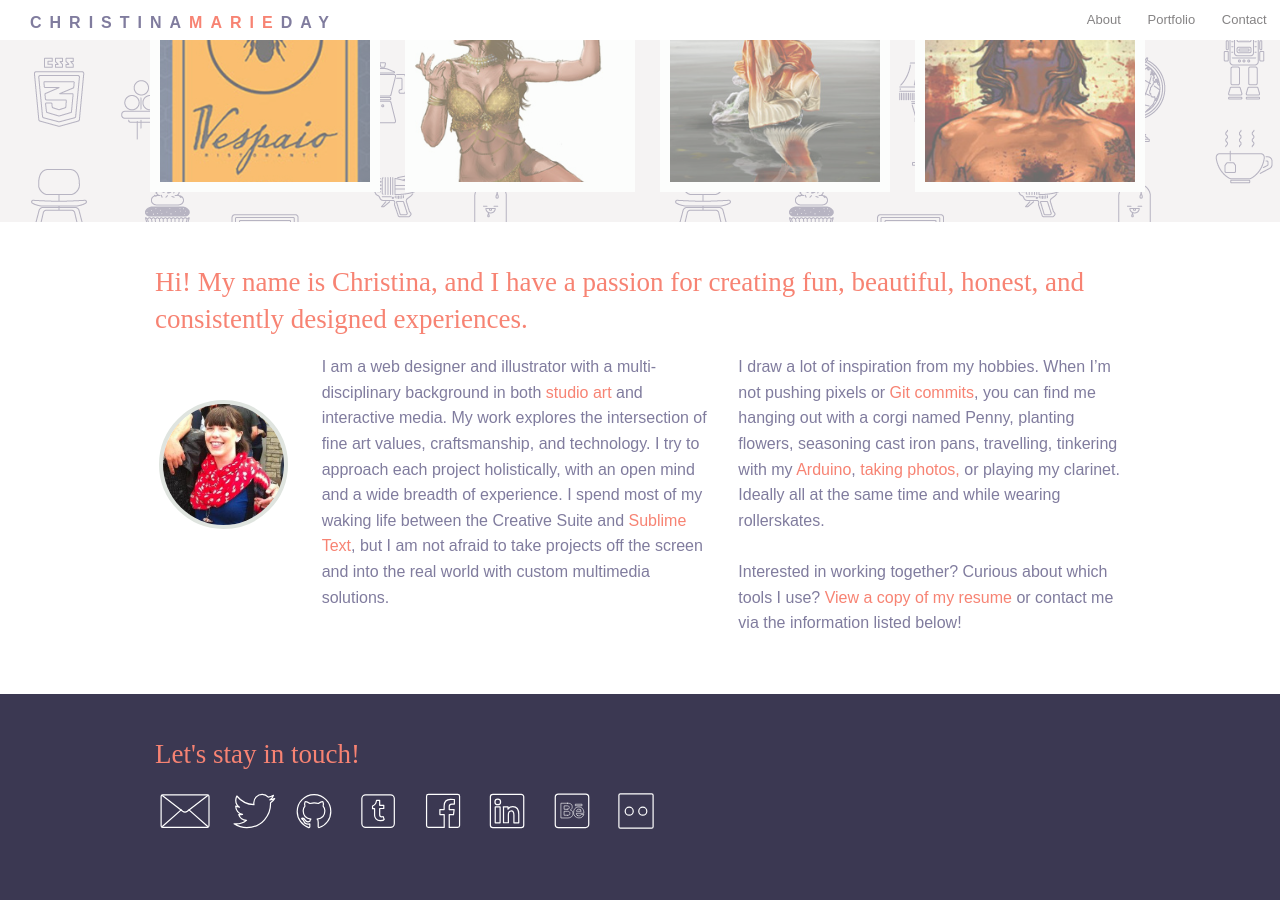
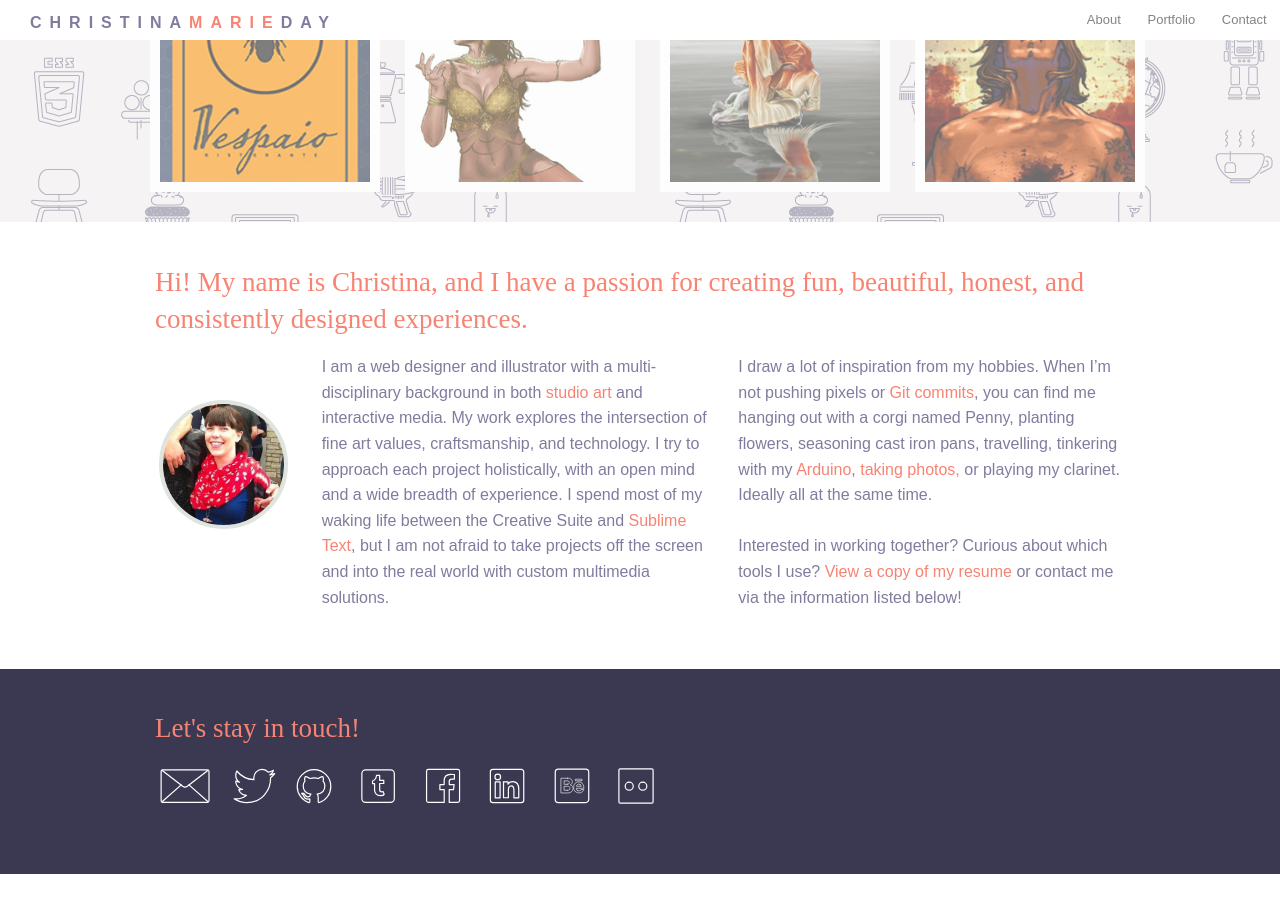
Before and after one commit to ChristinaDay/old-portfolio, a Jekyll site: the page built from index.html, in a window 1280 px wide and 900 px high, scrolled down 1168 px. Built offline with Jekyll 4.4.1, drawn with Linux system fonts in a browser that asks for light colours; Markdown is read by kramdown in place of the engine named in the settings; a script that is not in the unit is left out; after the commit the page ends 2042 px from its top, so only the background shows below that.

Commit message:
more wording tweaks in about statment

```diff
--- a/_layouts/portfolio.html
+++ b/_layouts/portfolio.html
@@ -229,7 +229,7 @@
 
 
                         <p class="large-5 columns">
-                          I draw a lot of inspiration from my hobbies. When I’m not pushing pixels or <a href="https://github.com/ChristinaDay">Git commits</a>, you can find me hanging out with a corgi named Penny, planting flowers, seasoning cast iron pans, travelling, tinkering with my <a href="http://www.arduino.cc/">Arduino</a>, <a href="http://www.flickr.com/photos/christinaday/sets">taking photos,</a> or playing my clarinet. Ideally all at the same time and while wearing rollerskates. <br /><br />
+                          I draw a lot of inspiration from my hobbies. When I’m not pushing pixels or <a href="https://github.com/ChristinaDay">Git commits</a>, you can find me hanging out with a corgi named Penny, planting flowers, seasoning cast iron pans, travelling, tinkering with my <a href="http://www.arduino.cc/">Arduino</a>, <a href="http://www.flickr.com/photos/christinaday/sets">taking photos,</a> or playing my clarinet. Ideally all at the same time.<br /><br />
                           Interested in working together? Curious about which tools I use? <a href="assets/ChristinaDay-Resume2014.pdf">View a copy of my resume</a> or contact me via the information listed below!
 
                         </p>
```
